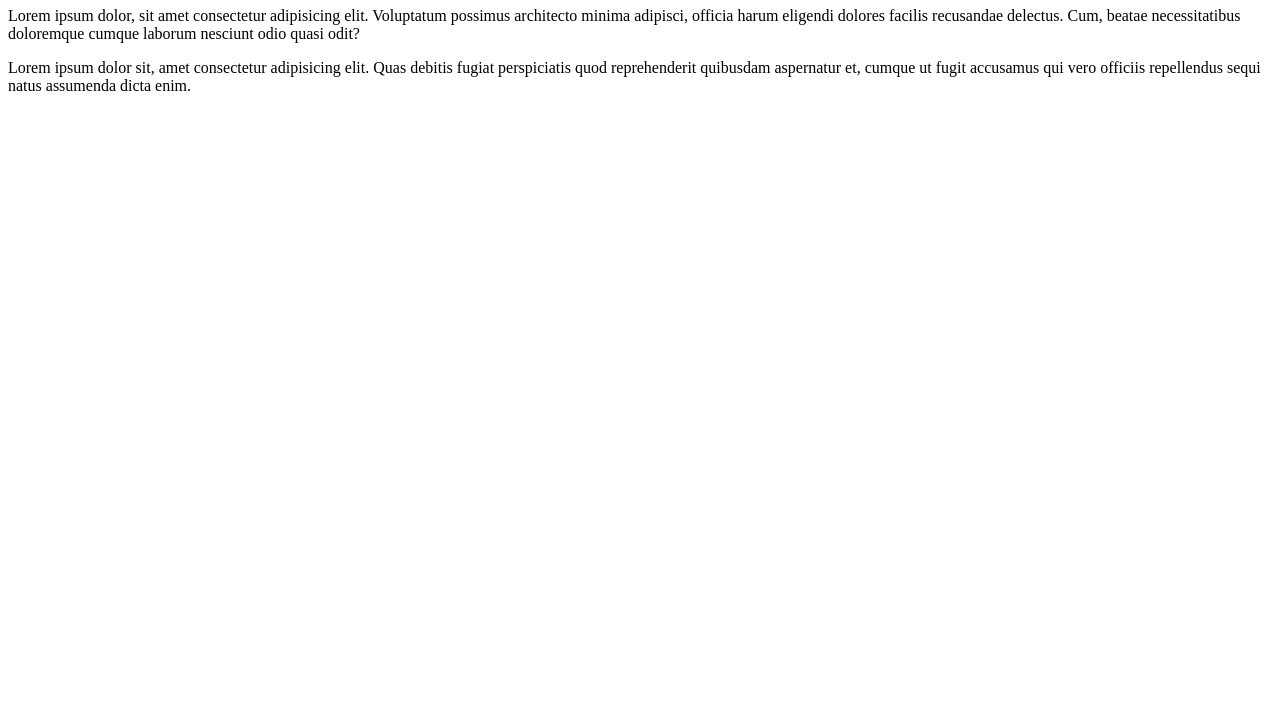
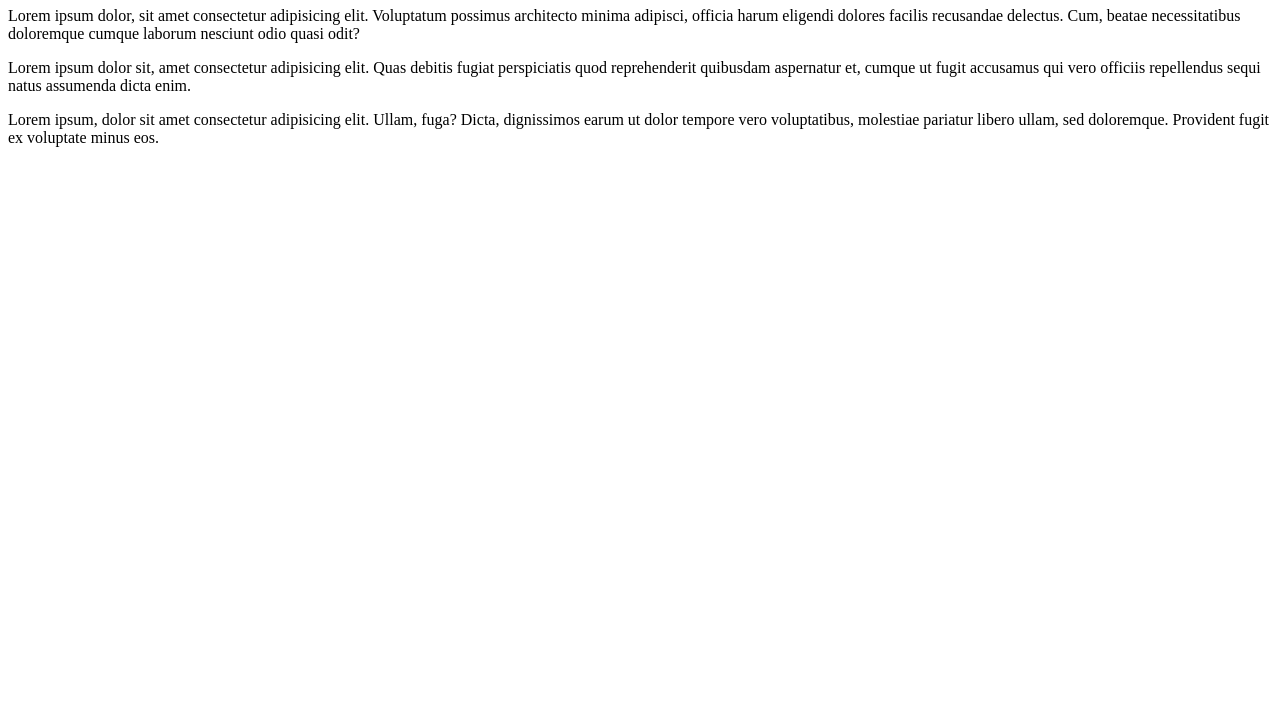
Before and after one commit to FrancescoViccica/selfwork-git, a plain HTML site: page index.html in a window 1280 px wide. Shown: the part 73-800 px from the top of the page. Drawn offline with Linux system fonts and the light colour scheme.

Commit message:
aggiunta sezione

```diff
--- a/index.html
+++ b/index.html
@@ -16,6 +16,10 @@
     <section>
         <p>Lorem ipsum dolor sit, amet consectetur adipisicing elit. Quas debitis fugiat perspiciatis quod reprehenderit quibusdam aspernatur et, cumque ut fugit accusamus qui vero officiis repellendus sequi natus assumenda dicta enim.</p>
     </section>
+
+    <section>
+        <p>Lorem ipsum, dolor sit amet consectetur adipisicing elit. Ullam, fuga? Dicta, dignissimos earum ut dolor tempore vero voluptatibus, molestiae pariatur libero ullam, sed doloremque. Provident fugit ex voluptate minus eos.</p>
+    </section>
 </main>
 
 
```
